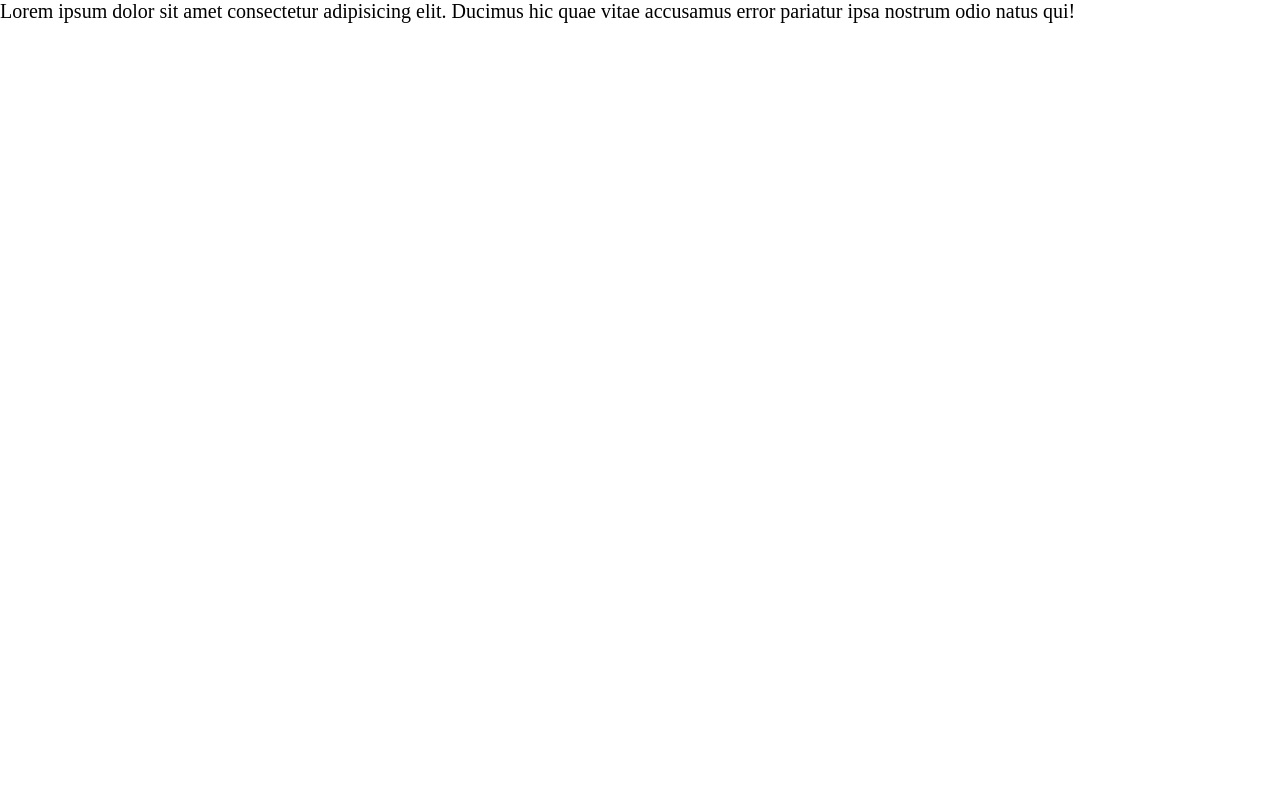
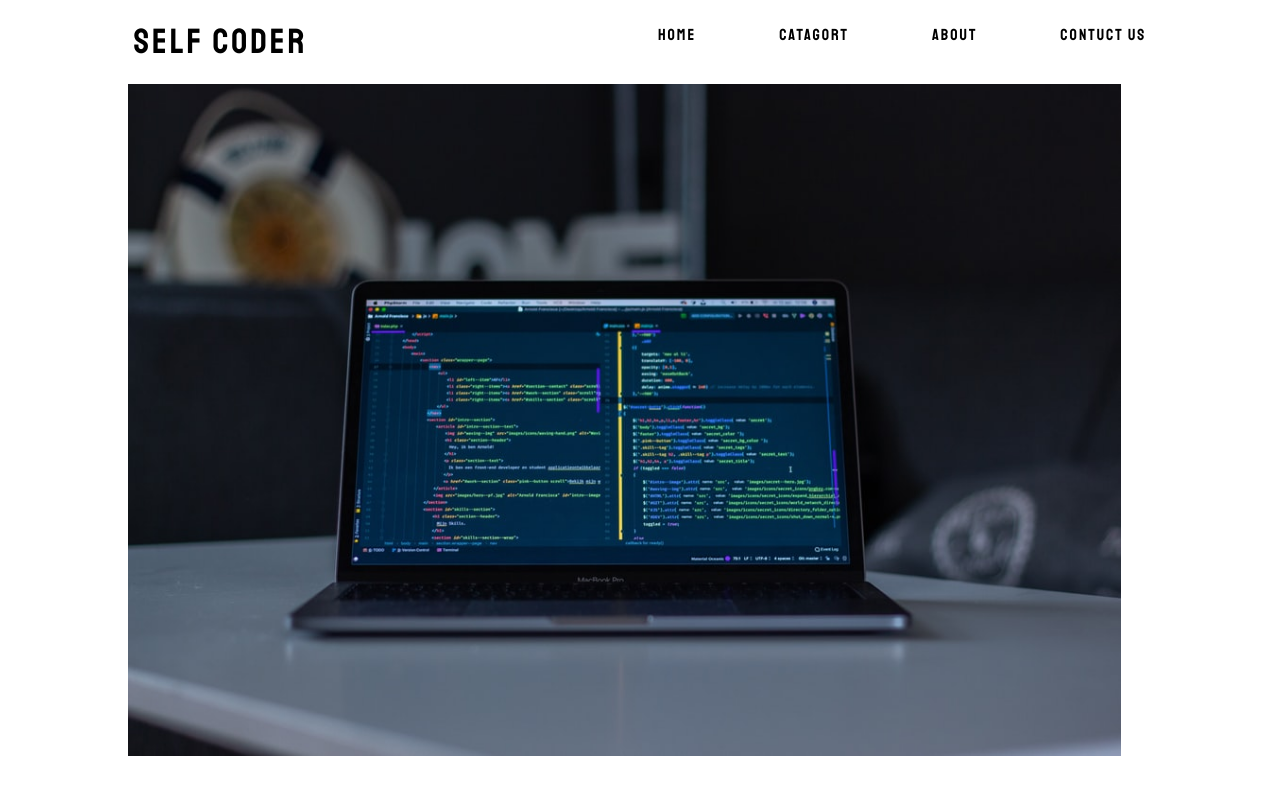
Before and after one commit to Sukhendu2002/TheBlog, a plain HTML site: page index.html in a window 1280 px wide. Drawn offline with Linux system fonts and the light colour scheme.

Commit message:
Added navber and img

```diff
--- a/css/body.css
+++ b/css/body.css
@@ -1,9 +1,55 @@
+@import url('https://fonts.googleapis.com/css2?family=Staatliches&display=swap');
 *{
     padding: 0;
     margin: 0;
 
 }
+            /* Start navbar style */
+nav{
+    display: flex;
+    justify-content: space-around;
+    padding-top: 20px;
+    width: 100%;
+    height: 25%;
+}
+.nav-item{
+    display: flex;
 
-p{
-    font-size: 20px;
 }
+.nav-item li{
+    list-style: none;
+    padding-top: 5px;
+}
+.nav-item li a {
+    text-decoration: none;
+    /* padding: 5px 10px 15px 10px;
+     */
+     padding-left:83px;
+    text-transform: uppercase;
+    color: black;
+    font-family: 'Staatliches', cursive;
+    letter-spacing: 2px;
+}
+nav h1{
+     /* padding-top: 10px;  */
+    /* padding-bottom: 10px; */
+    font-size: 35px;
+    font-family: 'Staatliches', cursive;
+    letter-spacing: 3px;
+    font-weight: 400;
+}
+            /* End navber style */
+            /* start img slide */
+
+.img-slider{
+    /* background-color: blueviolet; */
+    width: 80%;
+    margin: auto;
+    height: 28rem;
+    padding-top: 20px;
+}
+.img-slider img{
+    width: 97%;
+    margin: auto;
+    height: 42rem;
+}
--- a/index.html
+++ b/index.html
@@ -4,14 +4,34 @@
 <head>
     <meta charset="UTF-8">
     <meta name="viewport" content="width=device-width, initial-scale=1.0">
-    <title>TheBlog</title>
+    <title>Self Coder</title>
     <link rel="stylesheet" href="css/body.css">
 
 </head>
 
 <body>
-    <p>Lorem ipsum dolor sit amet consectetur adipisicing elit. Ducimus hic quae vitae accusamus error pariatur ipsa
-        nostrum odio natus qui!</p>
+    <header>
+        <!-- Start Navbar -->
+        <nav>
+            <h1>Self Coder</h1>
+            <span>
+                <ul class="nav-item">
+                    <li><a href="#">Home</a></li>
+                    <li><a href="#">Catagort</a></li>
+                    <li><a href="#">About</a></li>
+                    <li><a href="#">Contuct us</a></li>
+                </ul>
+            </span>
+
+        </nav>
+        <!-- End navber -->
+        <!-- Start img slider -->
+        <section class="img-slider">
+            <img src="img/img3.jpg" alt="">
+        </section>
+
+    </header>
+    <script src="js/mainapp.js"></script>
 </body>
 
 </html>
```
Also changed, not shown: img/img1.jpeg (added), img/img2.jpeg (added), img/img3.jpg (added), js/mainapp.js (added).
